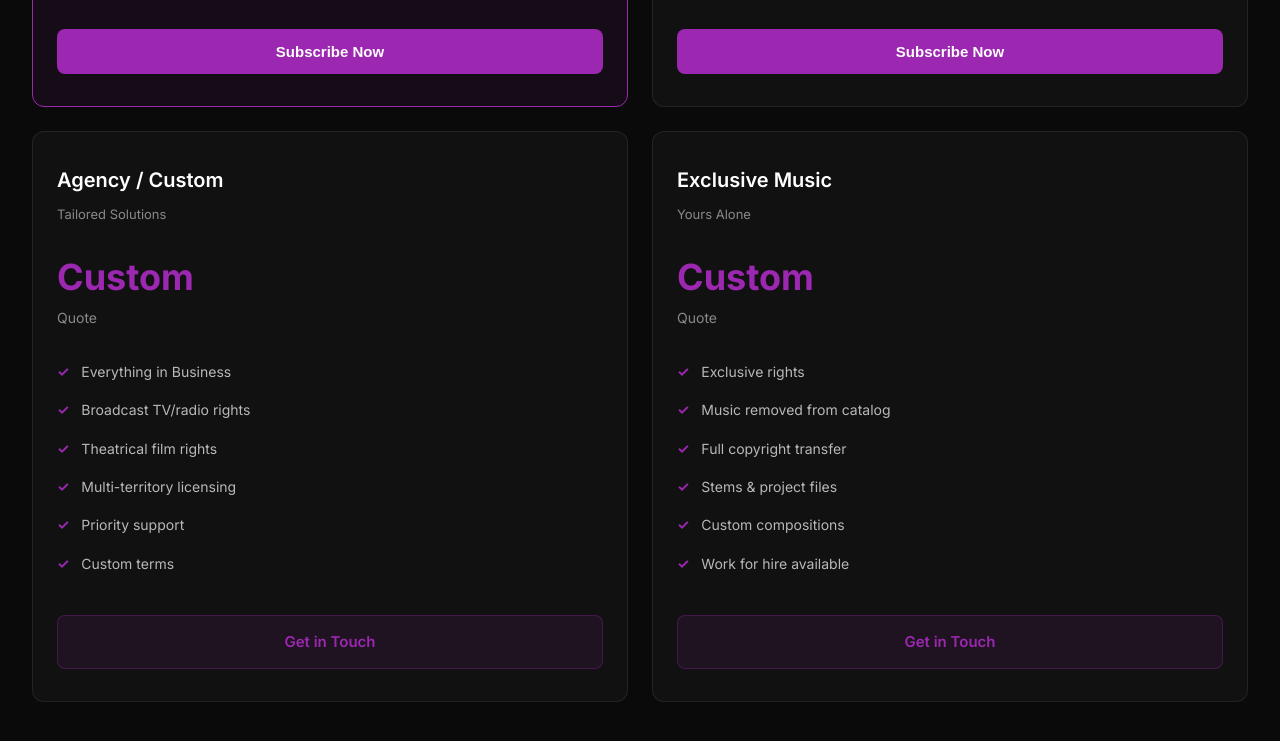
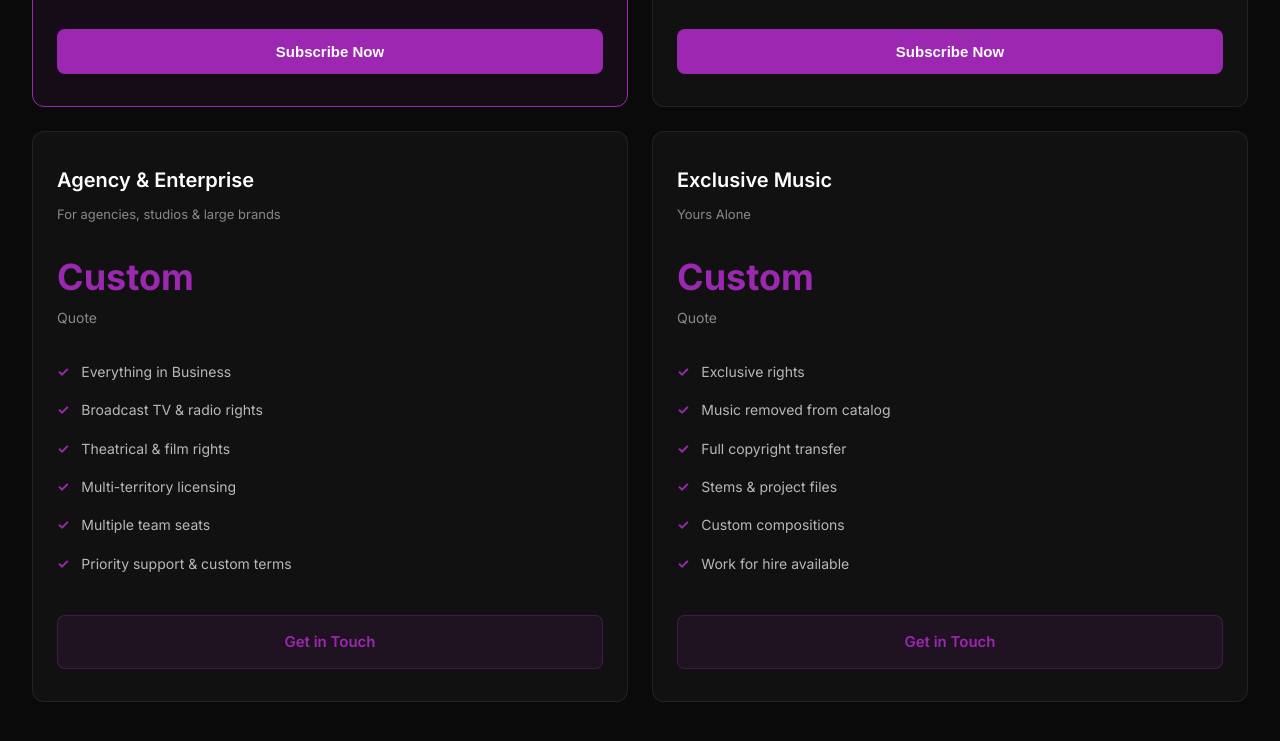
Before and after one commit to readysounds/ready-sounds-website, a plain HTML site: page pricing.html in a window 1280 px wide. Shown: the part 715-1456 px from the top of the page. Drawn offline with Linux system fonts and the light colour scheme.

Commit message:
Update Agency/Custom plan to Agency & Enterprise with clearer positioning
Renames card to "Agency & Enterprise" with subtitle "For agencies, studios & large brands" to better communicate the target audience. Updates feature list to include multiple team seats and consolidates support/terms into one line.

Co-Authored-By: Claude Sonnet 4.6 <noreply@anthropic.com>

```diff
--- a/pricing.html
+++ b/pricing.html
@@ -327,8 +327,8 @@
                 <!-- Agency/Custom -->
                 <div class="pricing-card">
                     <div class="card-header">
-                        <h2 class="card-title">Agency / Custom</h2>
-                        <p class="card-subtitle">Tailored Solutions</p>
+                        <h2 class="card-title">Agency & Enterprise</h2>
+                        <p class="card-subtitle">For agencies, studios & large brands</p>
                     </div>
                     <div class="card-price">
                         <div class="price-amount">Custom</div>
@@ -336,11 +336,11 @@
                     </div>
                     <ul class="card-features">
                         <li>Everything in Business</li>
-                        <li>Broadcast TV/radio rights</li>
-                        <li>Theatrical film rights</li>
+                        <li>Broadcast TV & radio rights</li>
+                        <li>Theatrical & film rights</li>
                         <li>Multi-territory licensing</li>
-                        <li>Priority support</li>
-                        <li>Custom terms</li>
+                        <li>Multiple team seats</li>
+                        <li>Priority support & custom terms</li>
                     </ul>
                     <a href="contact.html" class="cta-button secondary" style="display:block; text-align:center; text-decoration:none;">Get in Touch</a>
                 </div>
```
